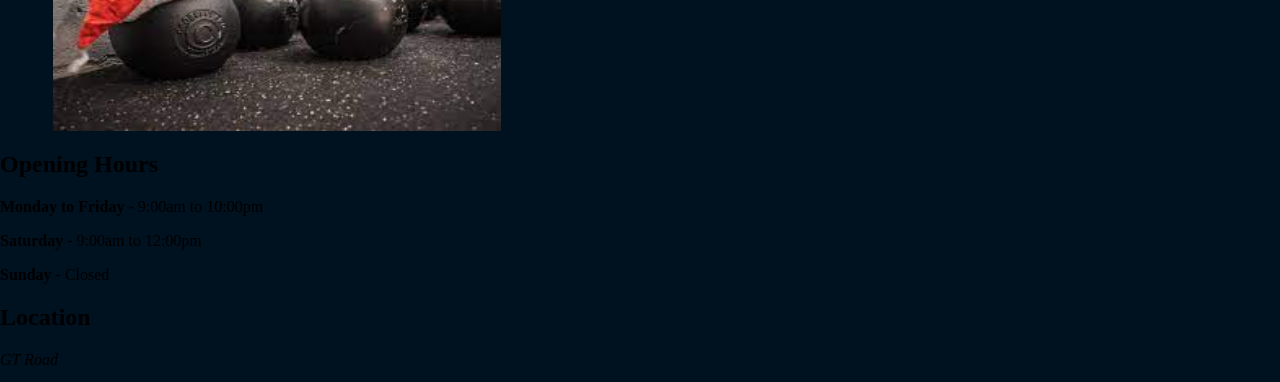
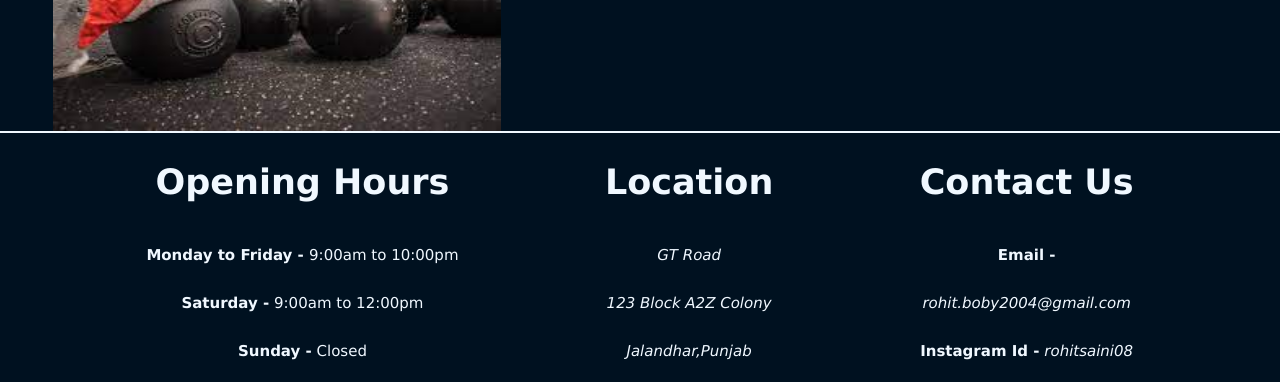
Before and after one commit to RohitS2004/Brute-Force_KOC11_CipherSchools, a plain HTML site: page index.html in a window 1280 px wide. Shown: the part 1382-1764 px from the top of the page. Drawn offline with Linux system fonts and the light colour scheme.

Commit message:
Updated the footer CSS

```diff
--- a/style.css
+++ b/style.css
@@ -150,3 +150,35 @@ a:hover{
     font-family: Verdana, Geneva, Tahoma, sans-serif;
     color: aliceblue;
 }
+.footer{
+    border-top: 2px solid aliceblue;
+    font-family: Verdana, Geneva, Tahoma, sans-serif;
+    color: aliceblue;
+    display: flex;
+    justify-content: space-evenly;
+    padding-bottom: 30px;
+}
+.openingHours{
+    display: flex;
+    flex-direction: column;
+    align-items: center;
+}
+footer > div > p{
+    font-size: 15px;
+}
+footer > div > h2{
+    font-size: 35px;
+}
+.locations{
+    display: flex;
+    flex-direction: column;
+    align-items: center;
+}
+.contactUs{
+    display: flex;
+    flex-direction: column;
+    align-items: center;
+}
+.contactUs >img{
+    margin-top: 30px;
+}
```
